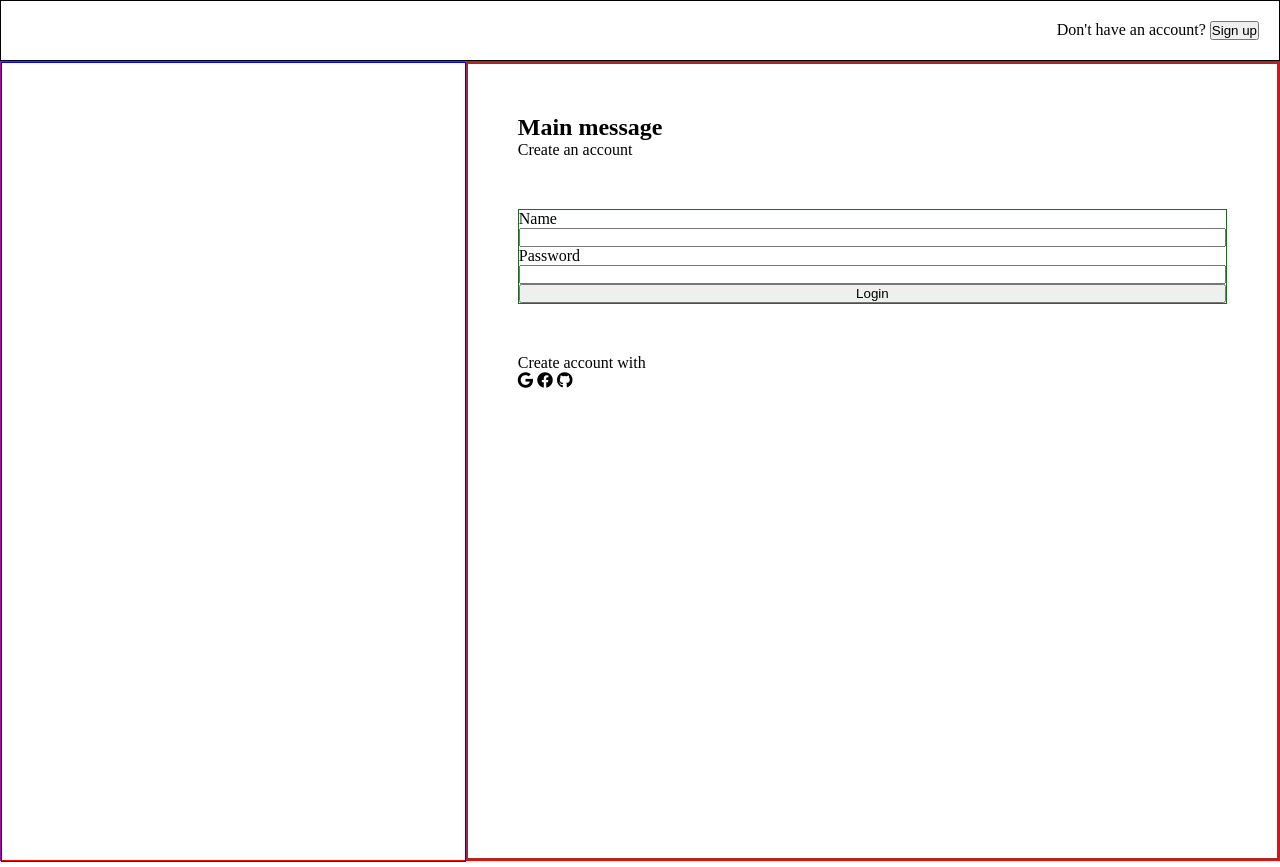
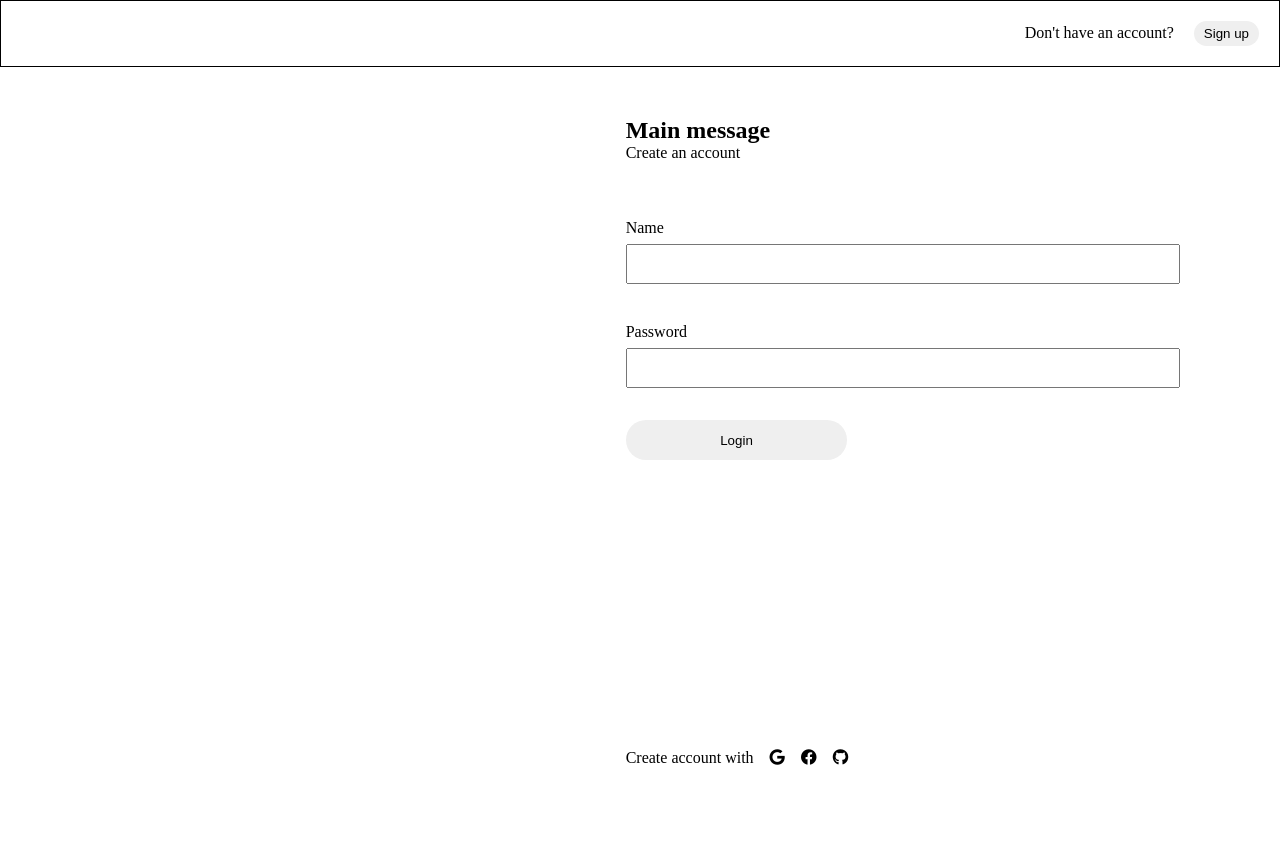
Before and after one commit to Kanak1125/Scholaract, a Python web app: template templates/html/login.html in a window 1280 px wide. Run offline with Jinja, Linux system fonts and the light colour scheme; the template is opened without the code that fills it, so the values that code supplies are empty.

Commit message:
login page modified

```diff
--- a/styles/login.css
+++ b/styles/login.css
@@ -11,28 +11,62 @@ nav {
     padding: 20px;
 }
 
+.btn {
+    border-radius: 100px;
+    cursor: pointer;
+    border: none;
+}
+
+.sign-up-btn {
+    padding: 5px 10px;
+    margin-left: 1rem;
+}
+
 main {
     display: flex;
-    border: 1px solid red;
     height: 100vh;
 }
 
 .background-image {
-    width: 60vw;
-    height: 100vh;
-    border: 1px solid blue;
+    width: 80vw;
+    height: 100%;
 }
 
 .login-form-section {
-    padding: 50px;
-    border: 2px solid brown;
+    padding: 50px 100px;
     width: 100%;
+    position: relative;
 }
 
 .login-form-section form {
-    border: 1px solid green;
     width: 100%;
     margin: 50px 0;
     display: flex;
     flex-direction: column;
+    row-gap: 2rem;
+    line-height: 2rem;
 }
+
+.login-form-section input {
+    width: 100%;
+    height: 40px;
+    padding: 0 10px;
+}
+
+#login-btn {
+    width: 40%;
+}
+
+.footer {
+    position: absolute;
+    display: flex;
+    column-gap: 1rem;
+    bottom: 100px;
+}
+
+/* responsive design starts here */
+@media (max-width: 800px) {
+    .login-form-section {
+        padding: 35px 50px;
+    }
+}
--- a/templates/html/login.html
+++ b/templates/html/login.html
@@ -17,7 +17,7 @@
         <img src="" alt="" class="logo">
         <form action="./signup.html" method="get" class="sign-up-option">
             <label for="sign-up-btn">Don't have an account?</label>
-            <input type="submit" value="Sign up">
+            <input type="submit" class="btn sign-up-btn" value="Sign up">
         </form>
     </nav>
     <main>
@@ -26,11 +26,13 @@
             <h2>Main message</h2>
             <p>Create an account</p>
             <form action="">
-                <label for="name">Name</label>
-                <input type="text" name="name" id="name">
-                <label for="password">Password</label>
-                <input type="password" name="password" id="password">
-                <input type="submit" value="Login">
+                <label for="name">Name <br>
+                    <input type="text" name="name" id="name">
+                </label>
+                <label for="password">Password <br>
+                    <input type="password" name="password" id="password">
+                </label>
+                <input type="submit" id="login-btn" class="btn" value="Login">
             </form>
             <div class="footer">
                 <p>Create account with</p>
```
